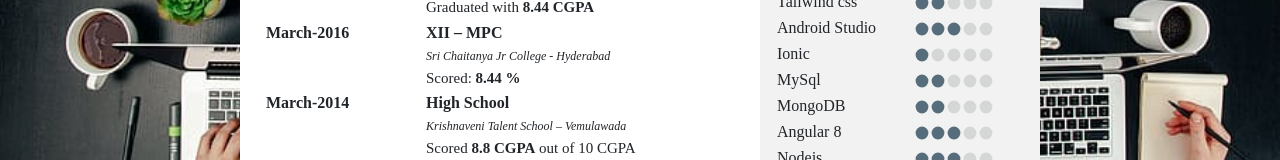
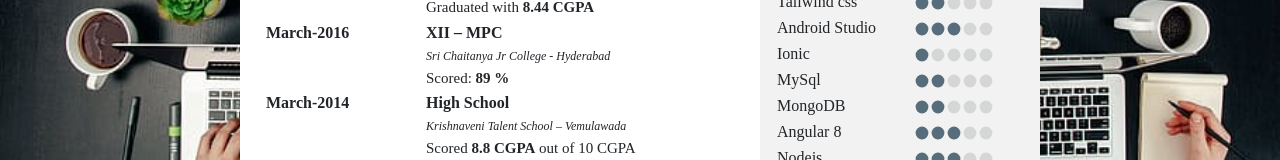
Before and after one commit to xXCHINNAXx/my-resume, an Angular app: page / in a window 1280 px wide. Shown: the part 490-650 px from the top of the page. Built offline with nearby package versions, Linux system fonts and the light colour scheme.

Commit message:
fiexed typo

```diff
--- a/src/app/main-resume/main-resume.component.html
+++ b/src/app/main-resume/main-resume.component.html
@@ -76,7 +76,7 @@
       <tr>
         <td> </td>
         <td>
-          Scored: <b>8.44 %</b>
+          Scored: <b>89 %</b>
         </td>
       </tr>
       <tr>
```
